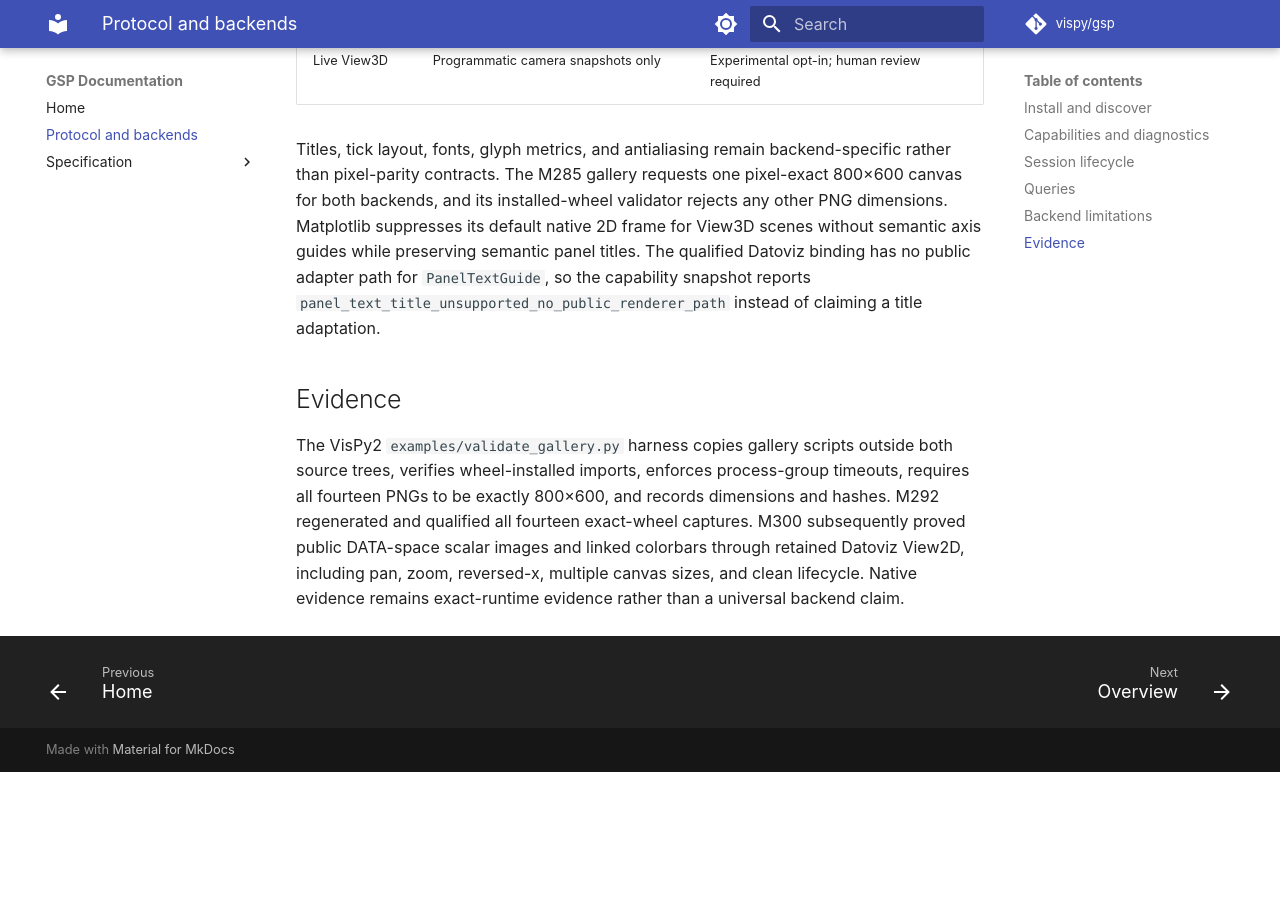
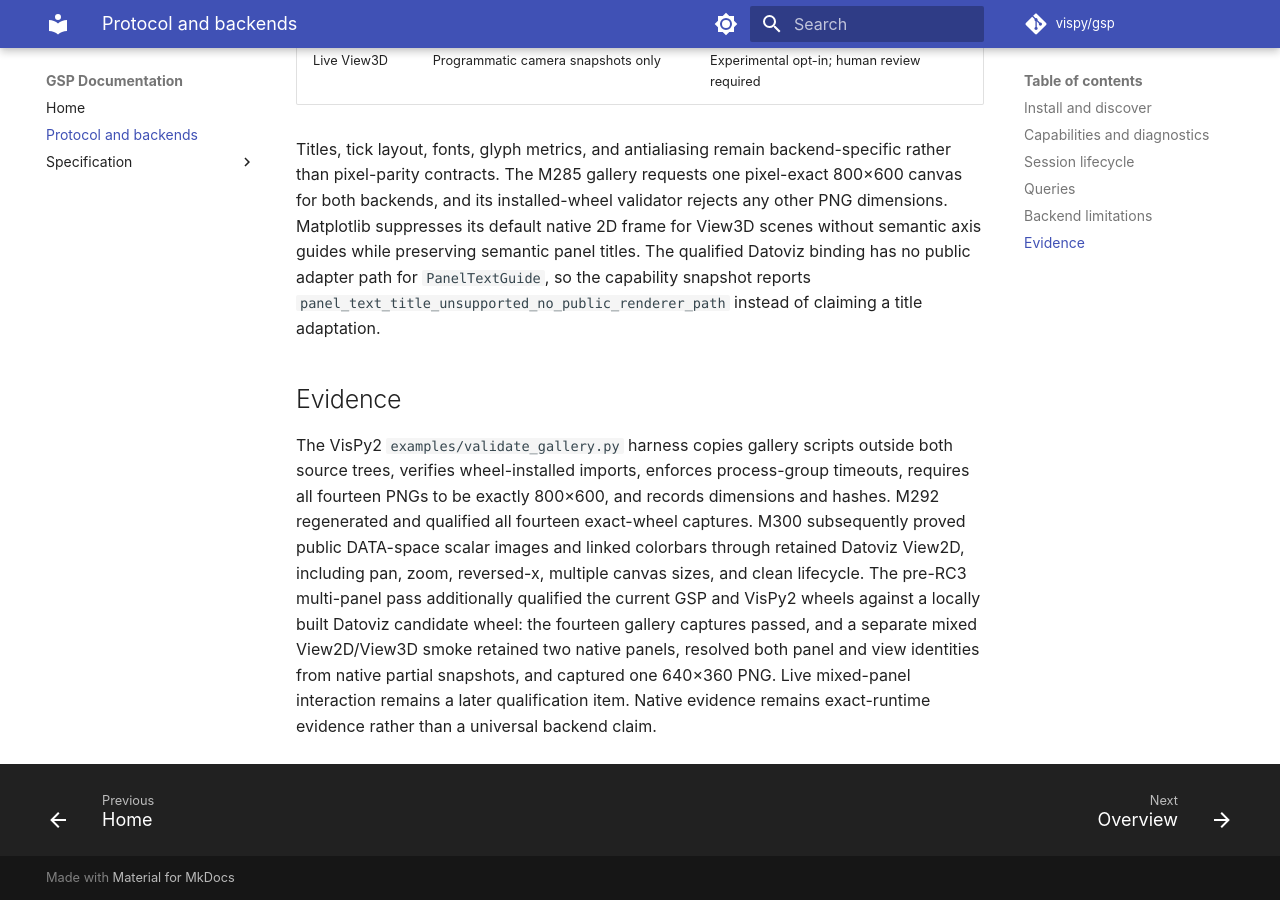
Before and after one commit to vispy/gsp, an MkDocs documentation site: the page built from docs/protocol-and-backends.md, in a window 1280 px wide and 900 px high, scrolled down 2488 px. Built offline with MkDocs 1.6.1 and Material for MkDocs 9.7.7, drawn with Linux system fonts in a browser that asks for light colours; comment, search, counter and statistics services are not loaded; before the commit the page ends 3260 px from its top, so only the background shows below that.

Commit message:
Record exact-wheel multi-panel evidence

```diff
--- a/docs/protocol-and-backends.md
+++ b/docs/protocol-and-backends.md
@@ -100,5 +100,9 @@ verifies wheel-installed imports, enforces process-group timeouts, requires all
 exactly 800×600, and records dimensions and hashes. M292 regenerated and qualified all fourteen
 exact-wheel captures. M300 subsequently proved public DATA-space scalar images and linked
 colorbars through retained Datoviz View2D, including pan, zoom, reversed-x, multiple canvas sizes,
-and clean lifecycle. Native evidence remains exact-runtime evidence rather than a universal
-backend claim.
+and clean lifecycle. The pre-RC3 multi-panel pass additionally qualified the current GSP and
+VisPy2 wheels against a locally built Datoviz candidate wheel: the fourteen gallery captures
+passed, and a separate mixed View2D/View3D smoke retained two native panels, resolved both panel
+and view identities from native partial snapshots, and captured one 640×360 PNG. Live mixed-panel
+interaction remains a later qualification item. Native evidence remains exact-runtime evidence
+rather than a universal backend claim.
```
